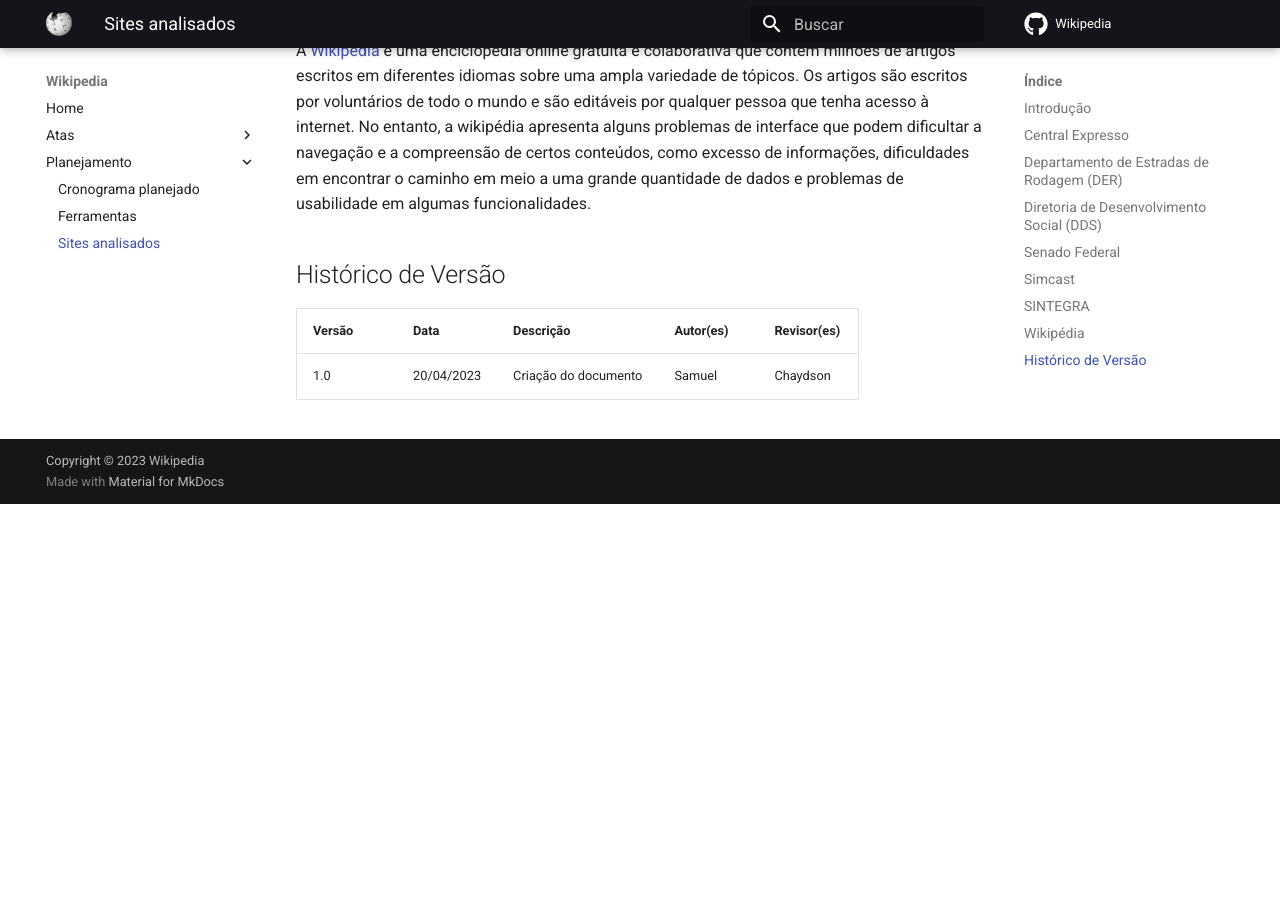
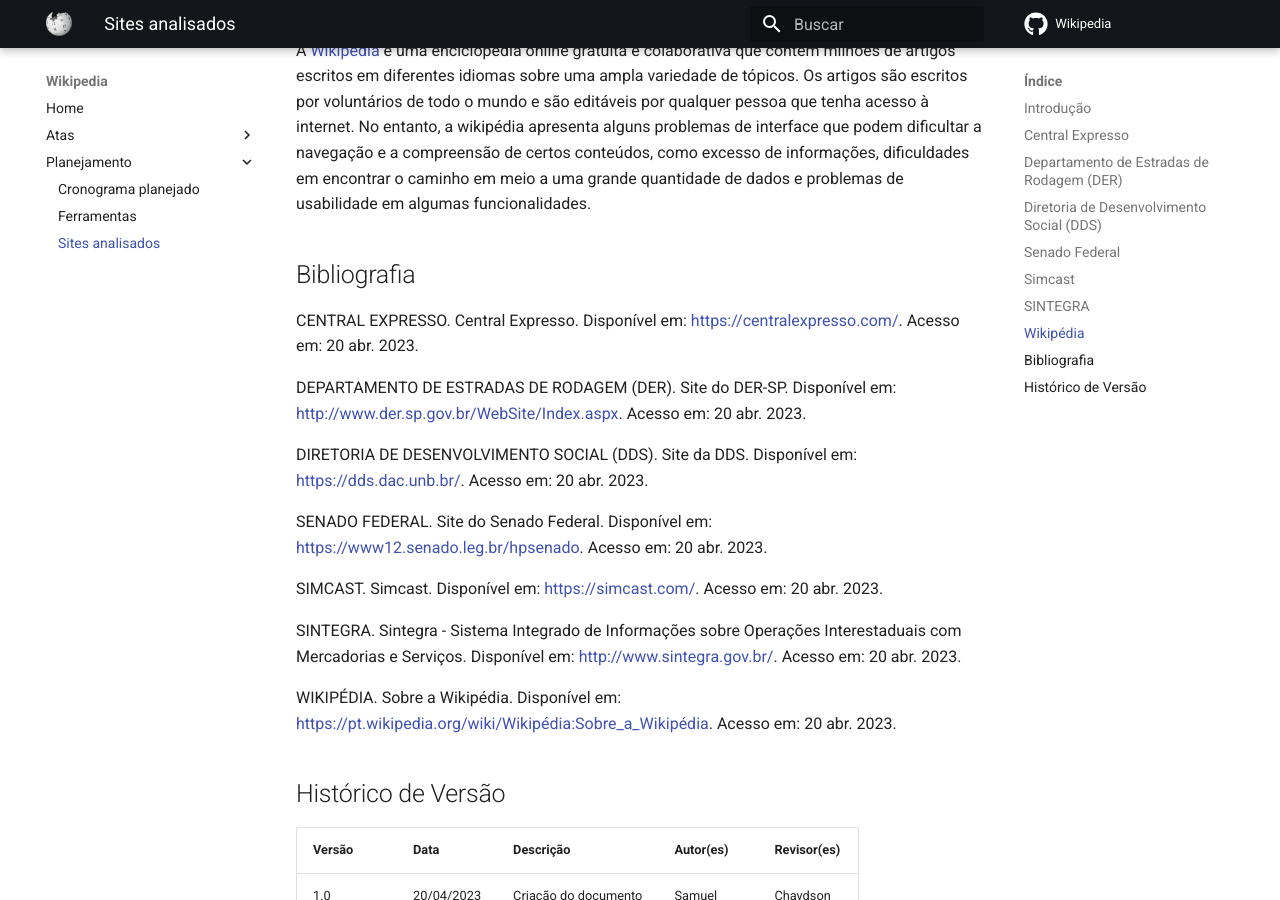
Before and after one commit to Interacao-Humano-Computador/2023.1-Wikipedia, an MkDocs documentation site: the page built from docs/planejamento/sitesAnalisados.md, in a window 1280 px wide and 900 px high, scrolled down 1777 px. Built offline with MkDocs 1.6.1 and Material for MkDocs 9.7.7, drawn with Linux system fonts in a browser that asks for light colours; comment, search, counter and statistics services are not loaded; before the commit the page ends 2281 px from its top, so only the background shows below that.

Commit message:
adiciona bibliografia

```diff
--- a/docs/planejamento/sitesAnalisados.md
+++ b/docs/planejamento/sitesAnalisados.md
@@ -30,6 +30,22 @@
 
 A [Wikipedia](https://pt.wikipedia.org/ "Link para o site da Wikipédia") é uma enciclopédia online gratuita e colaborativa que contém milhões de artigos escritos em diferentes idiomas sobre uma ampla variedade de tópicos. Os artigos são escritos por voluntários de todo o mundo e são editáveis por qualquer pessoa que tenha acesso à internet. No entanto, a wikipédia apresenta alguns problemas de interface que podem dificultar a navegação e a compreensão de certos conteúdos, como excesso de informações, dificuldades em encontrar o caminho em meio a uma grande quantidade de dados e problemas de usabilidade em algumas funcionalidades.
 
+## Bibliografia
+
+CENTRAL EXPRESSO. Central Expresso. Disponível em: [https://centralexpresso.com/](https://centralexpresso.com/). Acesso em: 20 abr. 2023.
+
+DEPARTAMENTO DE ESTRADAS DE RODAGEM (DER). Site do DER-SP. Disponível em: [http://www.der.sp.gov.br/WebSite/Index.aspx](http://www.der.sp.gov.br/WebSite/Index.aspx). Acesso em: 20 abr. 2023.
+
+DIRETORIA DE DESENVOLVIMENTO SOCIAL (DDS). Site da DDS. Disponível em: [https://dds.dac.unb.br/](https://dds.dac.unb.br/). Acesso em: 20 abr. 2023.
+
+SENADO FEDERAL. Site do Senado Federal. Disponível em: [https://www12.senado.leg.br/hpsenado](https://www12.senado.leg.br/hpsenado). Acesso em: 20 abr. 2023.
+
+SIMCAST. Simcast. Disponível em: [https://simcast.com/](https://simcast.com/). Acesso em: 20 abr. 2023.
+
+SINTEGRA. Sintegra - Sistema Integrado de Informações sobre Operações Interestaduais com Mercadorias e Serviços. Disponível em: [http://www.sintegra.gov.br/](http://www.sintegra.gov.br/). Acesso em: 20 abr. 2023.
+
+WIKIPÉDIA. Sobre a Wikipédia. Disponível em: [https://pt.wikipedia.org/wiki/Wikipédia:Sobre_a_Wikipédia](https://pt.wikipedia.org/wiki/Wikip%C3%A9dia:Sobre_a_Wikip%C3%A9dia). Acesso em: 20 abr. 2023.
+
 ## Histórico de Versão
 
 | Versão | Data       | Descrição            | Autor(es) | Revisor(es) |
```
